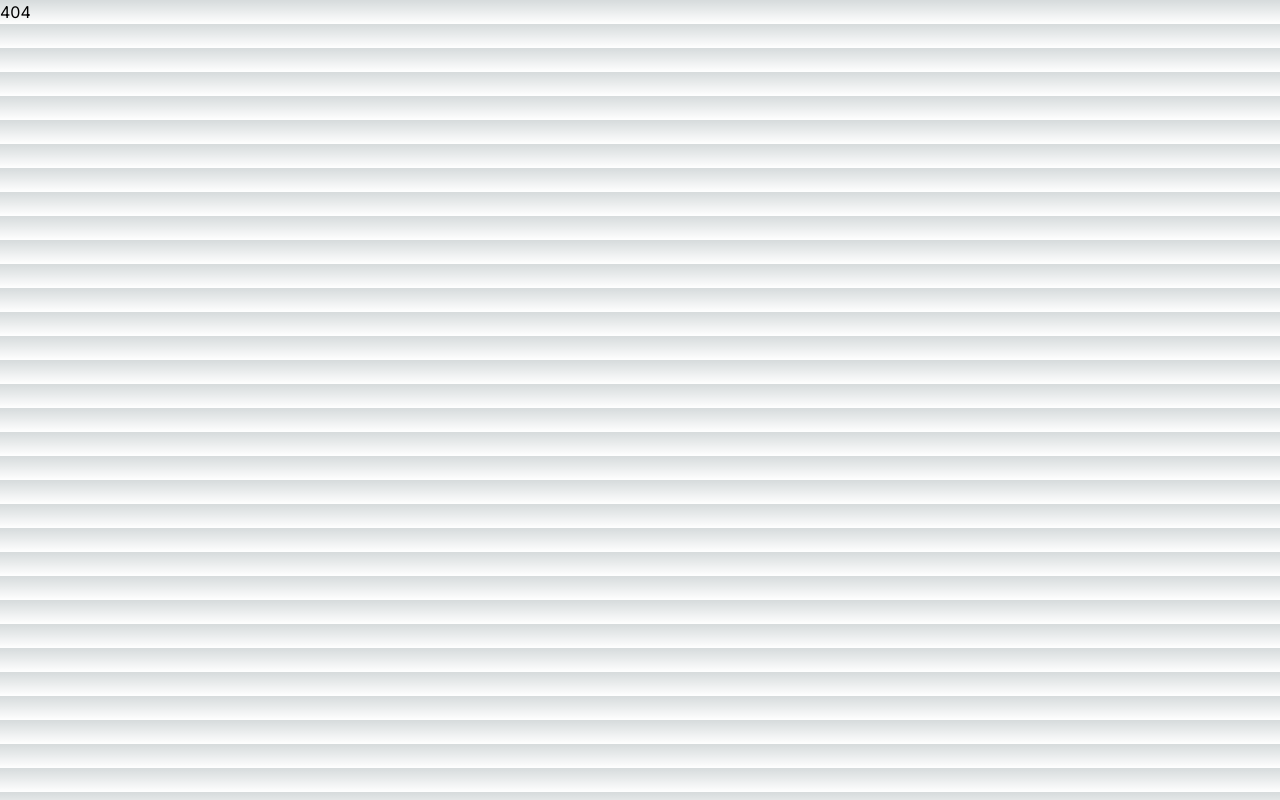
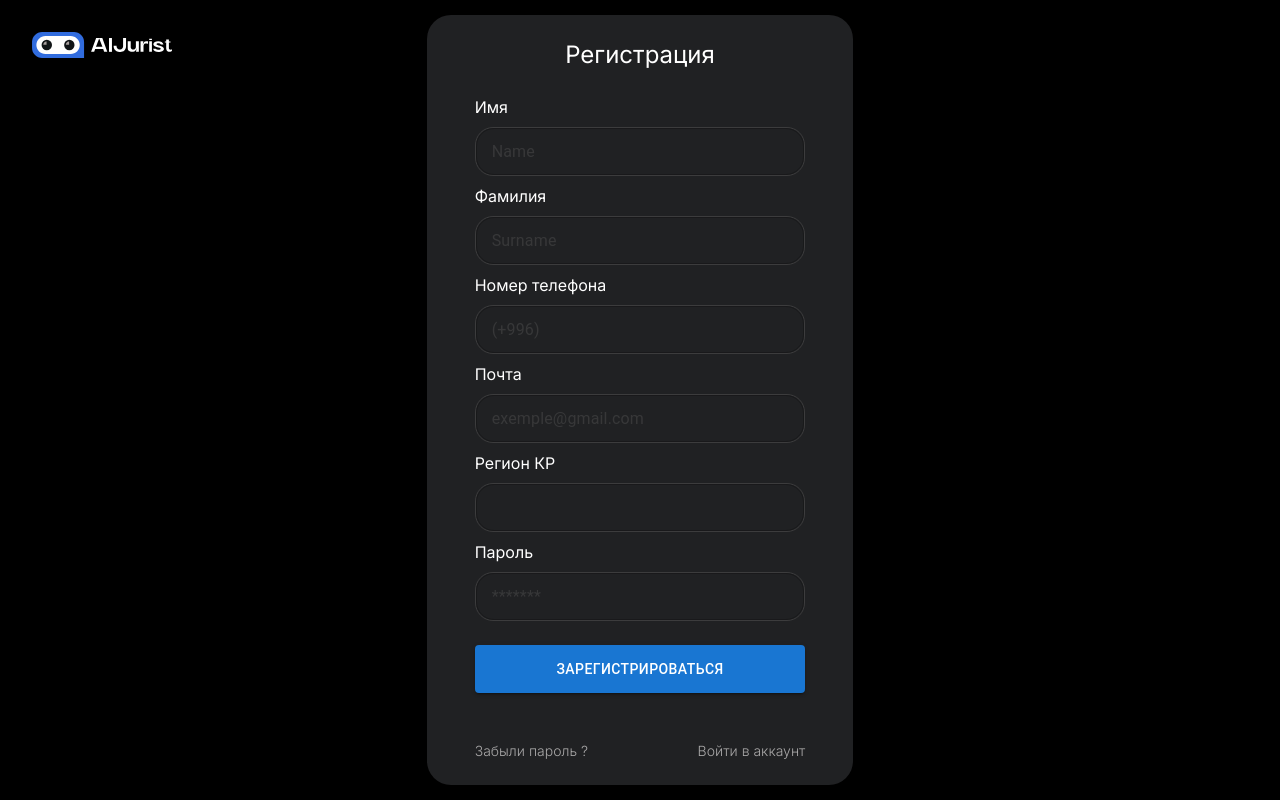
Before and after one commit to szebiniso/ai-jurist, a Next.js app: page /register in a window 1280 px wide. Before the commit this address had no page. Built offline with nearby package versions, Linux system fonts and the light colour scheme.

Commit message:
implemented login and register layout without logic

```diff
--- a/package.json
+++ b/package.json
@@ -11,6 +11,10 @@
     "format:fix": "prettier --write --list-different ."
   },
   "dependencies": {
+    "@emotion/cache": "^11.11.0",
+    "@emotion/react": "^11.11.4",
+    "@emotion/styled": "^11.11.5",
+    "@mui/material": "^5.15.15",
     "@types/aos": "^3.0.7",
     "aos": "^2.3.4",
     "gsap": "^3.12.5",
--- a/src/app/dashboard/page.tsx
+++ /dev/null
@@ -1,7 +0,0 @@
-import React from "react";
-
-const Dashboard = () => {
-  return <main>dashboard</main>;
-};
-
-export default Dashboard;
--- a/src/app/loading.tsx
+++ /dev/null
@@ -1,7 +0,0 @@
-import React from "react";
-
-const Loading = () => {
-  return <h1>Loading...</h1>;
-};
-
-export default Loading;
--- /dev/null
+++ b/src/app/login/page.tsx
@@ -0,0 +1,39 @@
+import React from "react";
+import Link from "next/link";
+import Image from "next/image";
+
+import Input from "@/components/UI/Input";
+import Button from "@/components/UI/Button";
+
+const Login = () => {
+  return (
+    <main className="bg-black h-screen flex justify-center">
+      <Link href="/">
+        <Image
+          className="absolute top-8 left-8"
+          src={"/images/Logo.svg"}
+          alt="/"
+          width={140}
+          height={20}
+        />
+      </Link>
+
+      <div className="bg-[#202123] rounded-3xl w-1/3 m-auto flex flex-col items-center py-8 px-12">
+        <form className="w-full">
+          <p className="text-2xl text-c-white text-center mb-6">Войти</p>
+          <div className="flex flex-col gap-2 mb-6">
+            <Input label="Почта" name="email" placeholder="exemple@gmail.com" />
+            <Input label="Пароль" name="password" placeholder="*******" />
+          </div>
+          <Button text="Войти" />
+          <div className="flex justify-between text-c-gray text-sm mt-12 font-light">
+            <Link href="/login">Забыли пароль ?</Link>
+            <Link href="/register">Регистрация</Link>
+          </div>
+        </form>
+      </div>
+    </main>
+  );
+};
+
+export default Login;
--- /dev/null
+++ b/src/app/register/page.tsx
@@ -0,0 +1,54 @@
+import React from "react";
+import Link from "next/link";
+import Image from "next/image";
+
+import Input from "@/components/UI/Input";
+import Button from "@/components/UI/Button";
+
+const fields = [
+  { name: "name", label: "Имя", placeholder: "Name" },
+  { name: "last_name", label: "Фамилия", placeholder: "Surname" },
+  { name: "phone", label: "Номер телефона", placeholder: "(+996)" },
+  { name: "email", label: "Почта", placeholder: "exemple@gmail.com" },
+  { name: "region", label: "Регион КР", placeholder: "" },
+  { name: "password", label: "Пароль", placeholder: "*******" },
+];
+
+const Register = () => {
+  return (
+    <main className="bg-black h-screen flex justify-center">
+      <Link href="/">
+        <Image
+          className="absolute top-8 left-8"
+          src={"/images/Logo.svg"}
+          alt="/"
+          width={140}
+          height={20}
+        />
+      </Link>
+
+      <div className="bg-[#202123] rounded-3xl w-1/3 m-auto flex flex-col items-center py-6 px-12">
+        <form className="w-full">
+          <p className="text-2xl text-c-white text-center mb-6">Регистрация</p>
+          <div className="flex flex-col gap-2 mb-6">
+            {fields.map(({ name, label, placeholder }) => (
+              <Input
+                key={name}
+                label={label}
+                name={name}
+                placeholder={placeholder}
+              />
+            ))}
+          </div>
+          <Button text="Зарегистрироваться" />
+          <div className="flex justify-between text-c-gray text-sm mt-12 font-light">
+            <Link href="/register">Забыли пароль ?</Link>
+            <Link href="/login">Войти в аккаунт</Link>
+          </div>
+        </form>
+      </div>
+    </main>
+  );
+};
+
+export default Register;
--- a/src/components/Header/page.tsx
+++ b/src/components/Header/page.tsx
@@ -1,5 +1,6 @@
 import React from "react";
 import Image from "next/image";
+import Link from "next/link";
 
 const Header = () => {
   return (
@@ -23,9 +24,12 @@ const Header = () => {
       </div>
 
       <div className="flex gap-4 items-center">
-        <button className="border rounded-full text-c-white py-2 px-4">
-          Get started
-        </button>
+        <Link href="/login">
+          <button className="border rounded-full text-c-white py-2 px-4">
+            Get started
+          </button>
+        </Link>
+
         <div className="border rounded-full p-2">
           <Image
             src={"/icons/Avatar.svg"}
--- /dev/null
+++ b/src/components/UI/Button.tsx
@@ -0,0 +1,16 @@
+import React, { FC } from "react";
+import MUIButton from "@mui/material/Button";
+
+type TProps = {
+  text: string;
+};
+
+const Button: FC<TProps> = ({ text }) => {
+  return (
+    <MUIButton className="w-full rounded-3xl h-12" variant="contained">
+      {text}
+    </MUIButton>
+  );
+};
+
+export default Button;
--- /dev/null
+++ b/src/components/UI/Input.tsx
@@ -0,0 +1,49 @@
+import React, { FC } from "react";
+import { TextField } from "@mui/material";
+
+type TProps = {
+  label: string;
+  name: string;
+  placeholder: string;
+};
+
+const Input: FC<TProps> = ({ label, placeholder, name }) => {
+  return (
+    <div className="flex flex-col gap-2">
+      <label className="text-c-white" htmlFor={name}>
+        {label}
+      </label>
+      <TextField
+        id={name}
+        name={name}
+        placeholder={placeholder}
+        style={{
+          padding: 0,
+        }}
+        sx={{
+          "& .MuiInputBase-input::placeholder": {
+            color: "#575757",
+            fontWeight: "400",
+          },
+          "& .MuiOutlinedInput-root": {
+            "&.Mui-focused fieldset": {
+              borderColor: "#497555",
+              borderWidth: "0.5px",
+            },
+          },
+          "& .MuiInputBase-input": { paddingY: 1.5, paddingX: 2 },
+        }}
+        InputProps={{
+          style: {
+            color: "white",
+            borderRadius: 18,
+            border: "0.5px solid #3c3c3d",
+            backgroundColor: "#202123",
+          },
+        }}
+      />
+    </div>
+  );
+};
+
+export default Input;
--- a/src/components/UI/button.tsx
+++ /dev/null
@@ -1,7 +0,0 @@
-import React from "react";
-
-const Button = () => {
-  return <button>Click</button>;
-};
-
-export default Button;
```
Also changed, not shown: 1 other file (tests, documents, lock files or other folders).
